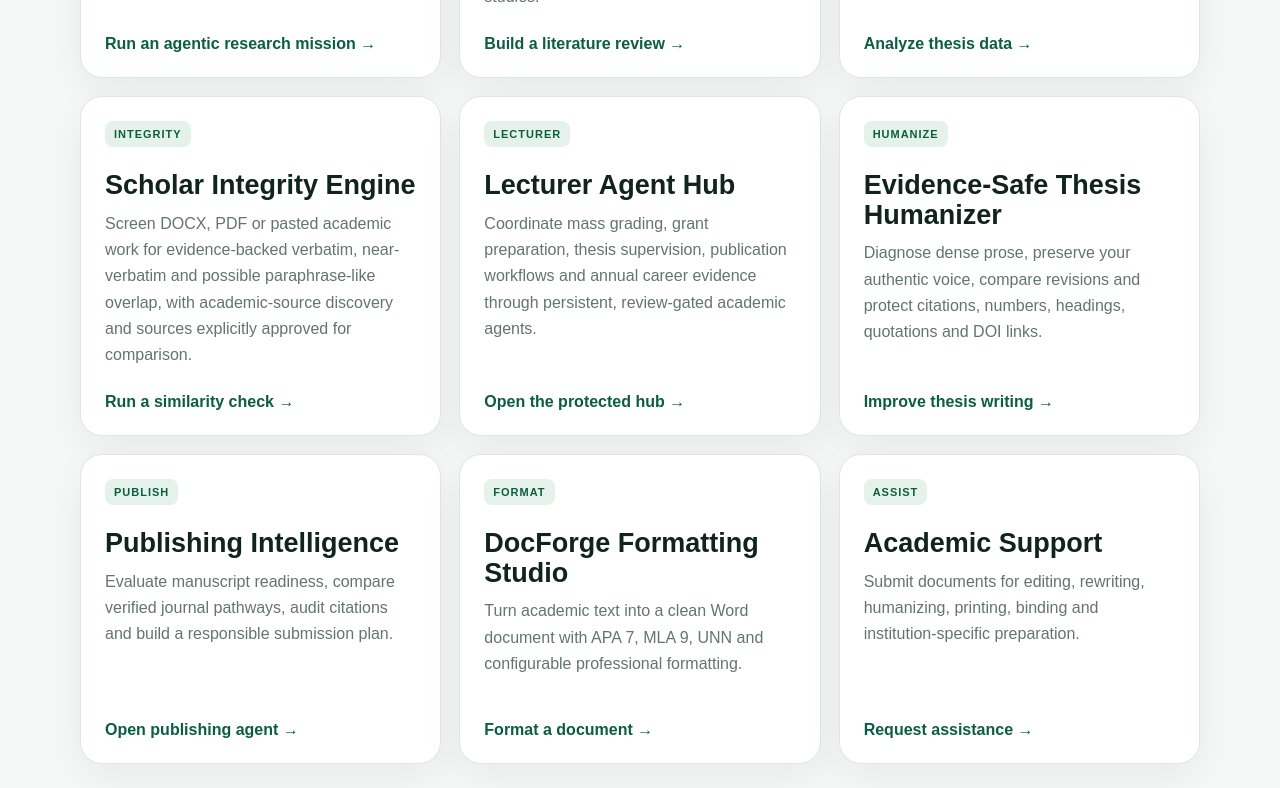
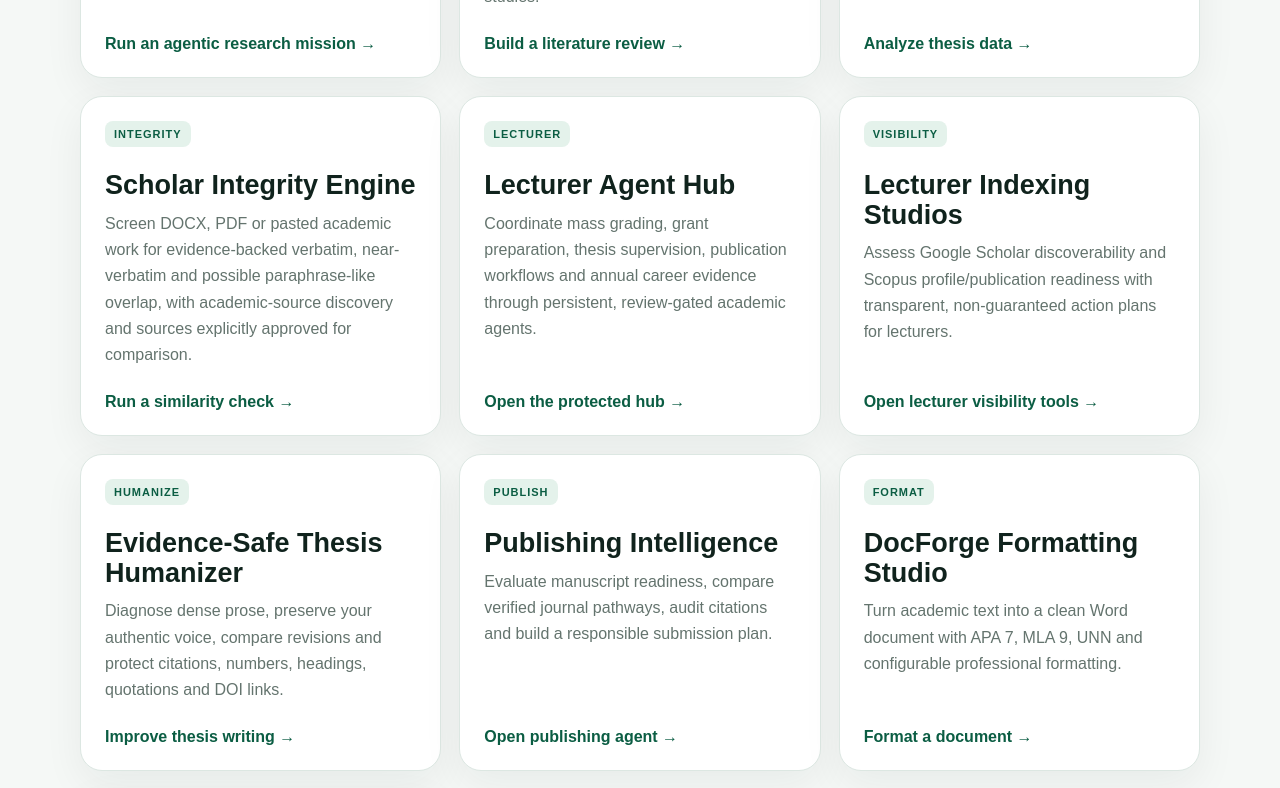
Before and after one commit to mabrig1/Scholar, a Next.js app: page / in a window 1280 px wide. Shown: the part 1460-2248 px from the top of the page. Built offline with nearby package versions, Linux system fonts and the light colour scheme; no server answers.

Commit message:
feat: add lecturer indexing studios to home

```diff
--- a/app/page.tsx
+++ b/app/page.tsx
@@ -33,6 +33,13 @@
     description: "Coordinate mass grading, grant preparation, thesis supervision, publication workflows and annual career evidence through persistent, review-gated academic agents.",
     href: "/admin/lecturer-agent",
     action: "Open the protected hub",
+  },
+  {
+    eyebrow: "VISIBILITY",
+    title: "Lecturer Indexing Studios",
+    description: "Assess Google Scholar discoverability and Scopus profile/publication readiness with transparent, non-guaranteed action plans for lecturers.",
+    href: "/admin/google-scholar-studio",
+    action: "Open lecturer visibility tools",
   },
   {
     eyebrow: "HUMANIZE",
```
